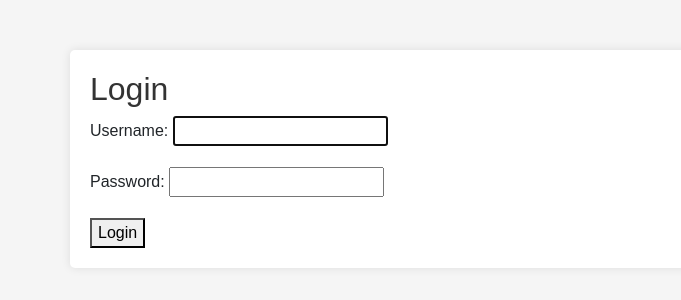
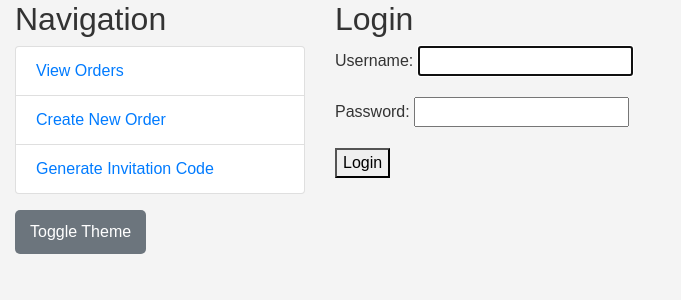
Before and after one commit to mykytashch/universalordering, a Django app: page /login/ in a window 1280 px wide. Shown: the top 300 px of the page, without its empty margins (0-681 px from the left). Run offline with Django 4.2, Linux system fonts and the light colour scheme; some libraries are stand-ins or nearby versions.

Commit message:
Add files via upload

```diff
--- /dev/null
+++ b/Order control panel/orders_project/orders_app/static/css/styles.css
@@ -0,0 +1,115 @@
+/* Общие стили */
+
+body {
+    font-family: 'Arial', sans-serif;
+    margin: 0;
+    padding: 0;
+    transition: background-color 0.3s, color 0.3s; /* Плавное изменение цветов для всего тела */
+}
+
+.container {
+    max-width: 1200px;
+    margin: 0 auto;
+    padding: 20px;
+}
+
+/* Светлая тема по умолчанию */
+body {
+    background-color: #f4f4f4;
+    color: #333;
+}
+
+.btn {
+    border-radius: 5px;
+    padding: 10px 15px;
+    border: none;
+}
+
+.btn-primary {
+    background-color: #007bff;
+    color: #fff;
+}
+
+.btn-danger {
+    background-color: #dc3545;
+    color: #fff;
+}
+
+.list-group-item {
+    transition: background-color 0.3s;
+}
+
+.form-control {
+    border-radius: 5px;
+    border: 1px solid #ccc;
+}
+
+/* Стили для темной темы */
+
+.dark-theme {
+    background-color: #333;
+    color: #fff;
+}
+
+.dark-theme .btn-primary {
+    background-color: #375a7f;
+    color: #fff;
+    border: 1px solid #2e4a66;
+}
+
+.dark-theme .btn-danger {
+    background-color: #a94442;
+    color: #fff;
+    border: 1px solid #8a3b3a;
+}
+
+.dark-theme .list-group-item {
+    background-color: #444;
+    color: #ddd;
+}
+
+.dark-theme .list-group-item a {
+    color: #b3b3b3;
+}
+
+.dark-theme table th,
+.dark-theme table td,
+.dark-theme table a {
+    color: #ddd;
+}
+
+.dark-theme .form-control {
+    background-color: #555;
+    color: #ddd;
+    border: 1px solid #777;
+}
+
+.dark-theme .form-control::placeholder {
+    color: #999;
+}
+
+.dark-theme .table-striped tbody tr:nth-of-type(odd) {
+    background-color: #2c2c2c;
+}
+
+.dark-theme .btn-primary:hover,
+.dark-theme .btn-danger:hover {
+    opacity: 0.9;
+}
+
+/* Дополнительные стили для улучшения видимости */
+
+.table {
+    width: 100%;
+    border-collapse: collapse;
+}
+
+.table th,
+.table td {
+    padding: 10px;
+    border: 1px solid #ddd;
+}
+
+.table-striped tbody tr:nth-of-type(odd) {
+    background-color: #f2f2f2;
+}
--- /dev/null
+++ b/Order control panel/orders_project/orders_app/static/js/theme-toggle.js
@@ -0,0 +1,56 @@
+$(document).ready(function() {
+    const themeToggleBtn = $("#theme-toggle-btn");
+    const body = $("body");
+    const container = $(".container");
+    const headings = $("h1, h2, h3");
+    const footer = $("footer");
+
+    // Get user's theme preference from local storage
+    const userTheme = localStorage.getItem("userTheme");
+    if (userTheme === "dark") {
+        applyDarkTheme();
+    }
+
+    // Function to apply dark theme classes
+    function applyDarkTheme() {
+        body.addClass("dark-theme");
+        container.addClass("dark-theme");
+        headings.addClass("dark-theme");
+        footer.addClass("dark-theme");
+    }
+
+    // Function to remove dark theme classes
+    function removeDarkTheme() {
+        body.removeClass("dark-theme");
+        container.removeClass("dark-theme");
+        headings.removeClass("dark-theme");
+        footer.removeClass("dark-theme");
+    }
+
+    // Handle theme toggle button click
+    themeToggleBtn.click(function() {
+        if (body.hasClass("dark-theme")) {
+            removeDarkTheme();
+            localStorage.setItem("userTheme", "light");
+        } else {
+            applyDarkTheme();
+            localStorage.setItem("userTheme", "dark");
+        }
+
+        // Send theme preference to the server
+        $.ajax({
+            type: "POST",
+            url: "/update_theme_preference/",
+            headers: {
+                "X-CSRFToken": window.csrfToken
+            },
+            data: { theme_preference: localStorage.getItem("userTheme") },
+            success: function(response) {
+                console.log("Theme preference updated on the server");
+            },
+            error: function(error) {
+                console.error("Error updating theme preference:", error);
+            }
+        });
+    });
+});
--- a/Order control panel/orders_project/orders_app/templates/base.html
+++ b/Order control panel/orders_project/orders_app/templates/base.html
@@ -1,42 +1,42 @@
+{% load static %}
+
 <!DOCTYPE html>
 <html lang="en">
 <head>
     <meta charset="UTF-8">
     <meta name="viewport" content="width=device-width, initial-scale=1.0">
-    <title>Панель управления заказами</title>
+    <title>Universal Ordering</title>
 
-    <!-- Подключение Bootstrap CSS -->
+    <!-- Подключаем Bootstrap CSS и ваш CSS -->
     <link href="https://maxcdn.bootstrapcdn.com/bootstrap/4.5.2/css/bootstrap.min.css" rel="stylesheet">
-    <style>
-        body {
-            background-color: #f5f5f5;
-            font-family: 'Arial', sans-serif;
-        }
+    <link rel="stylesheet" href="{% static 'css/styles.css' %}">
+</head>
+<body class="{{ theme_preference }}"> <!-- Добавляем класс для определения темы -->
+    <div class="container-fluid">
+        <div class="row">
+            <div class="col-md-3">
+                {% block sidebar %}
+                    <!-- Сайдбар по умолчанию. Может быть переопределен в дочерних шаблонах -->
+                    <h2>Navigation</h2>
+                    <ul class="list-group">
+                        <li class="list-group-item"><a href="{% url 'order_list' %}">View Orders</a></li>
+                        <li class="list-group-item"><a href="{% url 'order_create' %}">Create New Order</a></li>
+                        <li class="list-group-item"><a href="{% url 'generate_invitation_code' %}">Generate Invitation Code</a></li>
+                    </ul>
+                    <button id="theme-toggle-btn" class="btn btn-secondary mt-3">Toggle Theme</button>
+                {% endblock %}
+            </div>
+            <div class="col-md-9">
+                {% block content %}
+                    <!-- Содержание по умолчанию. Будет переопределено в дочерних шаблонах -->
+                {% endblock %}
+            </div>
+        </div>
+    </div>
 
-        .container {
-            margin-top: 50px;
-            background-color: #ffffff;
-            border-radius: 5px;
-            padding: 20px;
-            box-shadow: 0px 0px 10px rgba(0, 0, 0, 0.1);
-        }
-
-        h1, h2, h3 {
-            color: #333;
-        }
-    </style>
-</head>
-<body>
-
-<div class="container">
-    {% block content %}
-    {% endblock %}
-</div>
-
-<!-- Подключение Bootstrap JS и зависимостей (jQuery & Popper.js) -->
-<script src="https://ajax.googleapis.com/ajax/libs/jquery/3.5.1/jquery.min.js"></script>
-<script src="https://cdnjs.cloudflare.com/ajax/libs/popper.js/1.16.0/umd/popper.min.js"></script>
-<script src="https://maxcdn.bootstrapcdn.com/bootstrap/4.5.2/js/bootstrap.min.js"></script>
-
+    <!-- Вставьте здесь ваш JS для переключения темы и другие скрипты -->
+    <script src="https://code.jquery.com/jquery-3.6.0.min.js"></script>
+    <script src="https://maxcdn.bootstrapcdn.com/bootstrap/4.5.2/js/bootstrap.min.js"></script>
+    <script src="{% static 'js/theme-toggle.js' %}"></script>
 </body>
 </html>
--- a/Order control panel/orders_project/orders_app/urls.py
+++ b/Order control panel/orders_project/orders_app/urls.py
@@ -5,6 +5,7 @@ from . import views
 
 urlpatterns = [
     path('', views.home, name='home'),
+    path('update_theme_preference/', views.update_theme_preference, name='update_theme_preference'),
     path('api/orders/', views.OrderCreate.as_view(), name='order_create'),
     path('orders/', views.order_list, name='order_list'),
     path('success/', views.success_page, name='success_page'),
```
Also changed, not shown: Order control panel/orders_project/orders_app/templates/home.html (+5 -24 lines), Order control panel/orders_project/orders_app/views.py (+14 -0 lines), Order control panel/orders_project/orders_project/settings.py (+9 -2 lines), Order control panel/orders_project/db.sqlite3, 1 other file.
